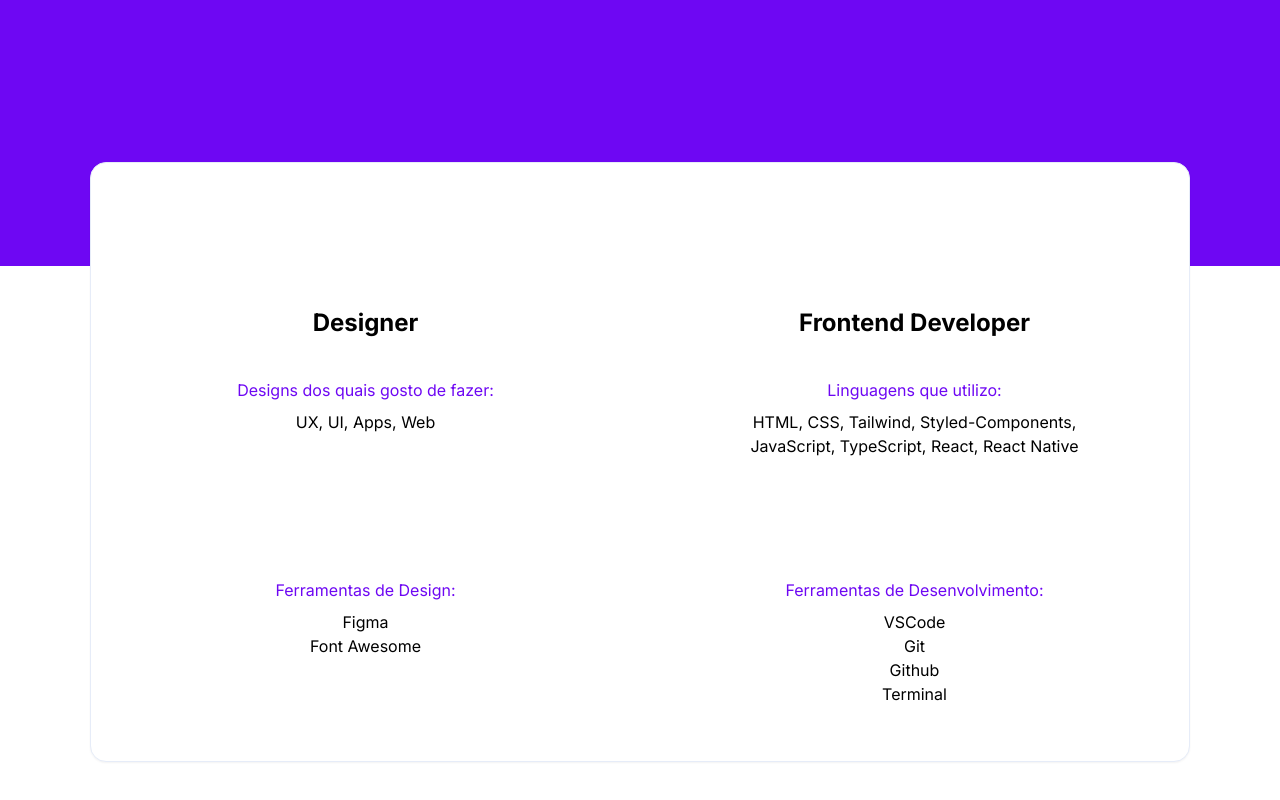
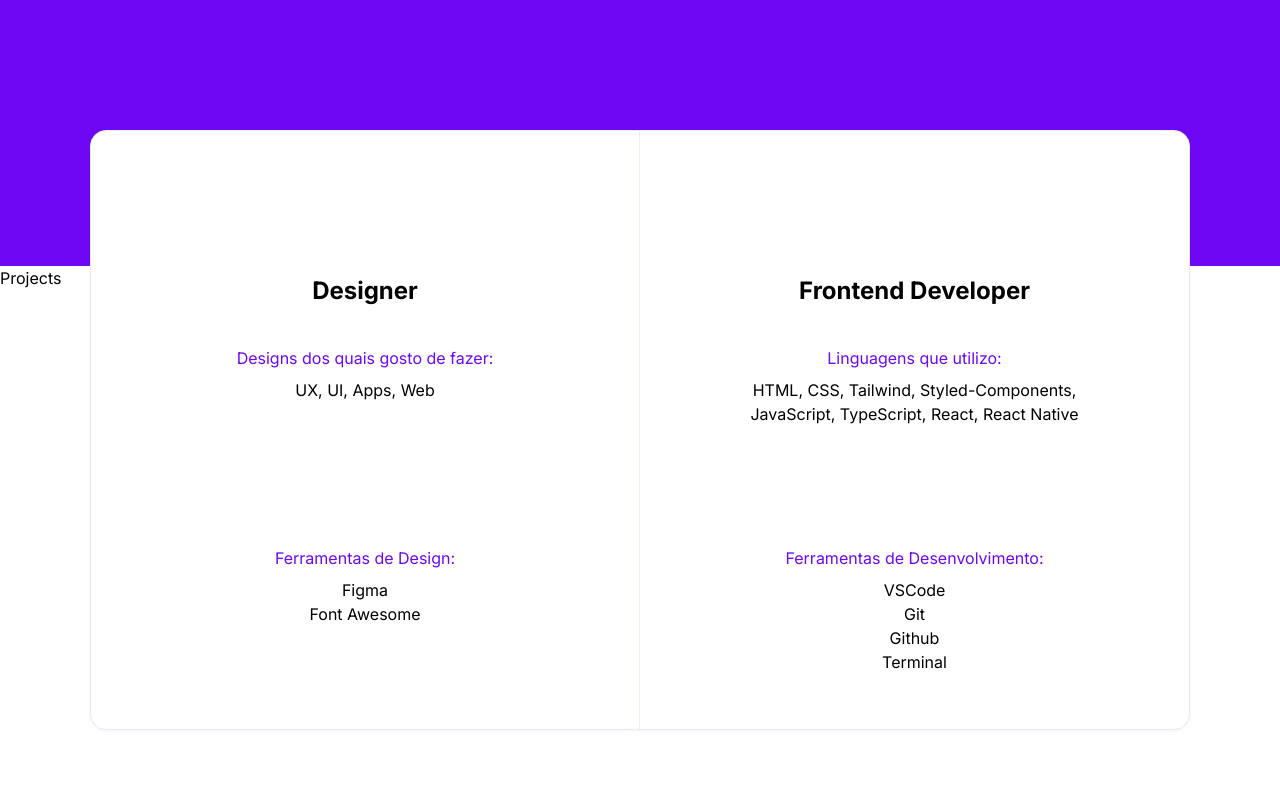
Before and after one commit to YuriCast/Personal-Portfolio, a Next.js app: page / in a window 1280 px wide. Shown: the part 1280-2080 px from the top of the page. Built offline with nearby package versions, Linux system fonts and the light colour scheme.

Commit message:
borda central card

```diff
--- a/app/page.tsx
+++ b/app/page.tsx
@@ -1,11 +1,13 @@
 import Hero from '@/components/hero'
 import About from '@/components/about'
+import Projects from '@/components/projects'
 
 export default function Home() {
   return (
     <div>
       <Hero />
       <About />
+      <Projects />
     </div>
   )
 }
--- a/components/card.tsx
+++ b/components/card.tsx
@@ -2,16 +2,15 @@ import React from 'react'
 
 const Card = () => {
   return (
-    <div className="mx-auto mt-24 flex h-[600px] w-[1100px] justify-between rounded-2xl border border-[#E6ECF8] bg-white shadow-sm">
-      {/* colocar sombreamento na borda do card */}
+    <div className="mx-auto mt-16 flex h-[600px] w-[1100px] justify-between rounded-2xl border border-[#E6ECF8] bg-white shadow-sm">
       <div className="grid w-full grid-cols-2 grid-rows-3 text-center text-black">
-        <div className="p-4">
+        <div className="border-r border-[#E6ECF8] p-4">
           <h1 className="mt-32 text-2xl font-bold">Designer</h1>
         </div>
         <div className="p-4">
           <h1 className="mt-32 text-2xl font-bold">Frontend Developer</h1>
         </div>
-        <div className="p-4">
+        <div className="border-r border-[#E6ECF8] p-4">
           <h3 className="text-[#6E07F3]">Designs dos quais gosto de fazer:</h3>
           <p className="mt-2">UX, UI, Apps, Web</p>
         </div>
@@ -22,7 +21,7 @@ const Card = () => {
             TypeScript, React, React Native
           </p>
         </div>
-        <div className="p-4">
+        <div className="border-r border-[#E6ECF8] p-4">
           <h3 className="text-[#6E07F3]">Ferramentas de Design:</h3>
           <p className="mt-2">Figma</p>
           <p>Font Awesome</p>
```
